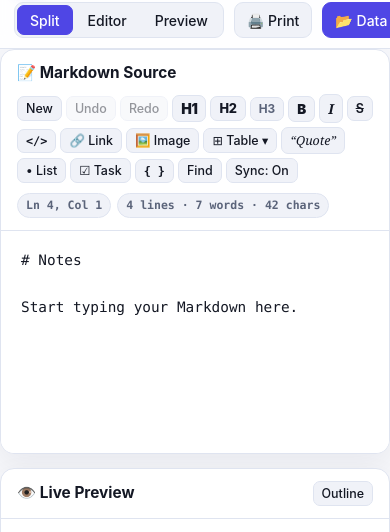
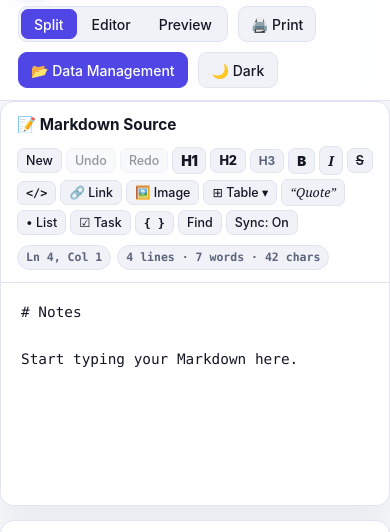
Before and after one commit to mytf49/Live-Markdown-Editor, a plain HTML site: page index.html in a window 390 px wide. Shown: the part 48-580 px from the top of the page. Drawn offline with nearby package versions, Linux system fonts and the light colour scheme.

Commit message:
Update index.html

```diff
--- a/index.html
+++ b/index.html
@@ -200,6 +200,9 @@
       position: sticky;
       top: 0;
       z-index: 30;
+      width: 100%;
+      max-width: 100%;
+      overflow-x: clip;
       backdrop-filter: blur(12px);
       background: color-mix(in srgb, var(--surface) 88%, transparent);
       border-bottom: 1px solid var(--border);
@@ -208,6 +211,7 @@
 
     .header-inner {
       max-width: 1560px;
+      width: 100%;
       margin: 0 auto;
       padding: 12px 18px;
       display: flex;
@@ -222,6 +226,7 @@
       align-items: center;
       gap: 11px;
       min-width: 0;
+      max-width: 100%;
     }
 
     .brand-logo {
@@ -291,7 +296,8 @@
       align-items: center;
       gap: 10px;
       flex-wrap: wrap;
-      flex-shrink: 0;
+      min-width: 0;
+      max-width: 100%;
     }
 
     .header-actions > button {
@@ -329,6 +335,7 @@
       gap: 2px;
       height: 36px;
       align-items: stretch;
+      max-width: 100%;
     }
 
     .btn-group button {
@@ -355,7 +362,7 @@
     .container {
       flex: 1;
       width: 100%;
-      max-width: none;
+      max-width: 100%;
       margin: 0;
       padding: 0;
       display: flex;
@@ -369,6 +376,7 @@
       grid-template-columns: var(--split-left) 12px 1fr;
       min-height: 0;
       position: relative;
+      max-width: 100%;
     }
 
     .workspace.mode-editor {
@@ -962,7 +970,8 @@
       body {
         height: auto;
         min-height: 100vh;
-        overflow: auto;
+        overflow-x: clip;
+        overflow-y: auto;
       }
       .workspace {
         grid-template-columns: 1fr;
@@ -983,11 +992,12 @@
 
     @media (max-width: 720px) {
       .header-inner {
-        padding: 10px 14px;
-        gap: 8px;
+        padding: 12px 18px;
+        gap: 10px;
       }
       .brand {
         gap: 8px;
+        flex: 1 1 100%;
       }
       .brand-logo {
         width: 32px;
@@ -1001,6 +1011,13 @@
         white-space: normal;
         overflow: visible;
         text-overflow: clip;
+      }
+      .file-badge {
+        max-width: 140px;
+      }
+      .header-actions {
+        width: 100%;
+        justify-content: flex-start;
       }
       .container {
         padding: 0;
```
